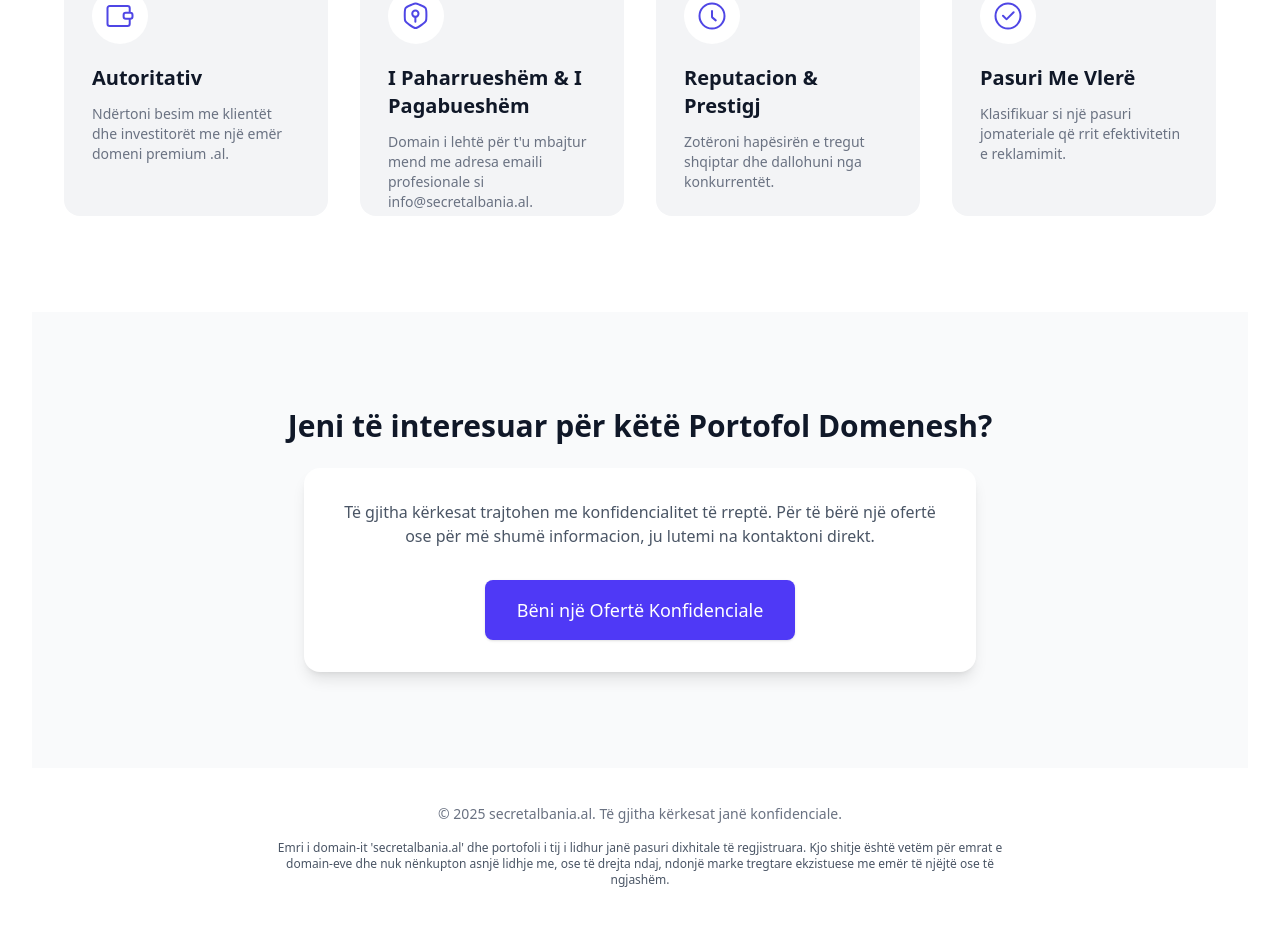
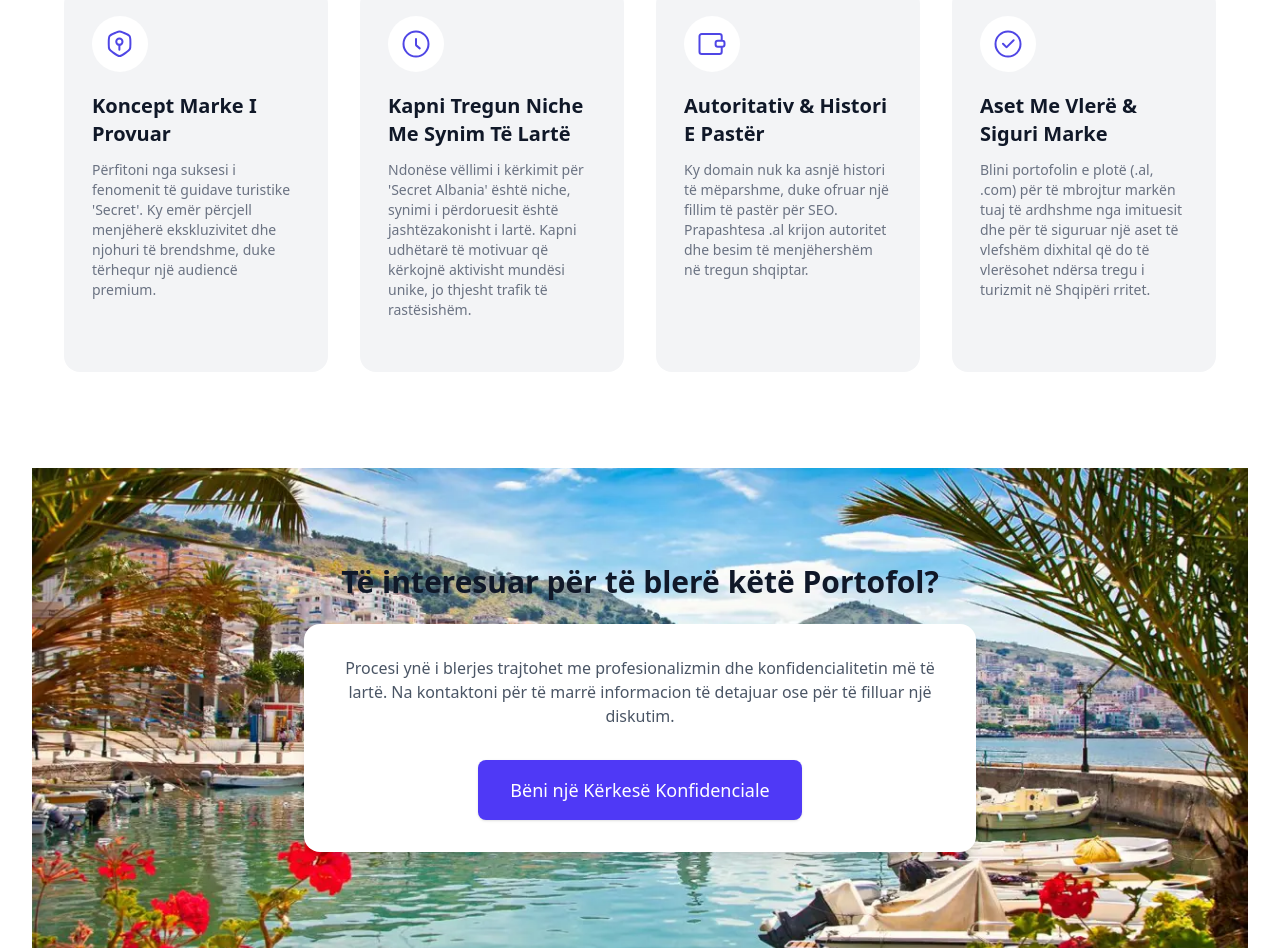
Before and after one commit to klelik/secretalbdomain, a Vue app: page / in a window 1280 px wide. Shown: the part 649-1601 px from the top of the page. Built offline with nearby package versions, Linux system fonts and the light colour scheme.

Commit message:
contnent update

```diff
--- a/src/views/HomeView.vue
+++ b/src/views/HomeView.vue
@@ -1,6 +1,5 @@
 <template>
   <div>
-    <!-- Language Switcher & Sale Badge -->
     <div class="bg-gray-100 py-2">
       <div class="container mx-auto px-4 sm:px-6 lg:px-8 flex justify-between items-center">
         <div class="on-sale-badge">{{ content[lang].saleBadge }}</div>
@@ -27,7 +26,6 @@
       </div>
     </div>
 
-    <!-- Hero Section -->
     <section class="py-16 bg-gray-50">
       <div class="mx-auto max-w-7xl px-4 sm:px-6 lg:px-8 text-center">
         <h1 class="text-5xl md:text-7xl font-bold text-gray-900 mb-4">secretalbania.al</h1>
@@ -39,7 +37,6 @@
       </div>
     </section>
 
-    <!-- Benefits Section -->
     <section class="py-24">
       <div class="mx-auto max-w-7xl px-4 sm:px-6 lg:px-8">
         <div
@@ -84,7 +81,7 @@
           <div
             v-for="benefit in content[lang].benefits"
             :key="benefit.title"
-            class="group relative w-full bg-gray-100 rounded-2xl p-4 transition-all duration-500 max-md:max-w-md max-md:mx-auto md:w-2/5 md:h-64 xl:p-7 xl:w-1/4 hover:bg-indigo-600"
+            class="group relative w-full bg-gray-100 rounded-2xl p-4 transition-all duration-500 max-md:max-w-md max-md:mx-auto md:w-2/5 md:h-96 xl:p-7 xl:w-1/4 hover:bg-indigo-600"
           >
             <div
               class="bg-white rounded-full flex justify-center items-center mb-5 w-14 h-14"
@@ -105,8 +102,11 @@
       </div>
     </section>
 
-    <!-- Contact Section -->
-    <section id="contact" class="py-24 bg-gray-50">
+    <section
+      id="contact"
+      class="py-24 bg-gray-50 hero"
+      :style="{ '--hero-image-url': `url(${heroImageUrl})` }"
+    >
       <div class="mx-auto max-w-7xl px-4 sm:px-6 lg:px-8">
         <h2 class="text-3xl font-bold text-gray-900 text-center mb-6">
           {{ content[lang].contactTitle }}
@@ -125,7 +125,6 @@
       </div>
     </section>
 
-    <!-- Footer -->
     <footer class="py-9">
       <div class="container mx-auto px-6 text-center text-gray-500 text-sm">
         <p>
@@ -133,7 +132,7 @@
           {{ content[lang].footerConfidential }}
         </p>
         <p class="mt-4 text-xs text-gray-600 max-w-3xl mx-auto">
-          {{ content[lang].footerLegal }}
+          **{{ content[lang].footerLegal }}**
         </p>
       </div>
     </footer>
@@ -143,6 +142,7 @@
 <script setup lang="ts">
 // @ts-nocheck
 import { ref, computed } from 'vue'
+import heroImageUrl from '@/assets/albania-og.webp'
 const lang = ref('al')
 console.log('Premium Domain Portfolio for Sale')
 
@@ -163,90 +163,93 @@ const icons = {
 
 const content = {
   en: {
-    saleBadge: 'Premium Domain Name for Sale',
-    portfolioIntro: 'A Premium Domain Portfolio including',
-    benefitsTitle: 'Benefits of owning secretalbania.al',
+    saleBadge: 'Exclusive Domain Portfolio for Sale',
+    portfolioIntro: 'Secure the definitive online brand for exclusive Albanian experiences:',
+    benefitsTitle: 'A Strategic Digital Asset',
     benefitsSubtitle:
-      "Establish your brand's authoritative presence in Albania with this premium domain that distinguishes you from competitors.",
-    offerLink: 'Make an Offer',
+      "The 'Secret [Location]' naming convention is a proven, successful model for high-value tourism. This portfolio provides a premium domain to build a powerful, independent brand for Albania based on this popular narrative.",
+    offerLink: 'Enquire About Acquisition',
     benefits: [
       {
-        title: 'Authoritative',
-        description: 'Build trust with customers and investors with a premium .al domain name.',
+        title: 'Proven Brand Concept',
+        description:
+          "Leverage the success of the 'Secret' travel guide phenomenon. This name instantly conveys exclusivity and insider knowledge, attracting a premium audience.",
+        icon: icons.memorable,
+      },
+      {
+        title: 'Capture the High-Intent Niche',
+        description:
+          "While search volume for 'Secret Albania' is niche, user intent is exceptionally high. Capture motivated travelers actively seeking unique opportunities, not just casual traffic.",
+        icon: icons.reputation,
+      },
+      {
+        title: 'Authoritative & Clean History',
+        description:
+          'This domain has no prior history, offering a clean slate for SEO. The .al TLD establishes immediate authority and trust within the Albanian market.',
         icon: icons.authoritative,
       },
       {
-        title: 'Memorable & Unmistakable',
+        title: 'Valuable Asset & Brand Security',
         description:
-          'Easy to remember domain with professional email addresses like info@secretalbania.al.',
+          "Acquire the complete portfolio (.al, .com) to protect your future brand from imitators and secure a valuable digital asset that will appreciate as Albania's tourism market grows.",
+        icon: icons.asset,
+      },
+    ],
+    contactTitle: 'Interested in Acquiring This Portfolio?',
+    contactSubtitle:
+      'Our acquisition process is handled with the utmost professionalism and confidentiality. Contact us to receive detailed information or to initiate a discussion.',
+    contactButton: 'Make a Confidential Enquiry',
+    emailSubject: 'Confidential Enquiry Regarding the secretalbania.al Portfolio',
+    footerConfidential: 'All inquiries are confidential.',
+    footerLegal:
+      "DISCLAIMER: This sale is for the domain name portfolio (`secretalbania.al`, `mysecretalbania.al`, `mysecretalbania.com`) only. The 'Secret Albania' brand concept is referenced for marketing and illustrative purposes, inspired by successful travel guide brands. This sale does not include, and makes no claim to, any trademark, brand affiliation, or business assets associated with any other existing 'Secret' branded entities. The buyer acquires the digital assets to develop their own independent brand.",
+  },
+  al: {
+    saleBadge: 'Portofol Ekskluziv Domenesh në Shitje',
+    portfolioIntro: 'Siguroni markën përfundimtare online për përvoja ekskluzive shqiptare:',
+    benefitsTitle: 'Një Aset Strategjik Dixhital',
+    benefitsSubtitle:
+      "Konvencioni i emërtimit 'Secret [Vendndodhja]' është një model i provuar dhe i suksesshëm për turizmin me vlerë të lartë. Ky portofol ofron një domain premium për të ndërtuar një markë të fuqishme e të pavarur për Shqipërinë, bazuar në këtë narrativë popullore.",
+    offerLink: 'Informohuni për Blerjen',
+    benefits: [
+      {
+        title: 'Koncept Marke i Provuar',
+        description:
+          "Përfitoni nga suksesi i fenomenit të guidave turistike 'Secret'. Ky emër përcjell menjëherë ekskluzivitet dhe njohuri të brendshme, duke tërhequr një audiencë premium.",
         icon: icons.memorable,
       },
       {
-        title: 'Reputation & Prestige',
-        description: 'Own the Albanian market space and distinguish yourself from competitors.',
+        title: 'Kapni Tregun Niche me Synim të Lartë',
+        description:
+          "Ndonëse vëllimi i kërkimit për 'Secret Albania' është niche, synimi i përdoruesit është jashtëzakonisht i lartë. Kapni udhëtarë të motivuar që kërkojnë aktivisht mundësi unike, jo thjesht trafik të rastësishëm.",
         icon: icons.reputation,
       },
       {
-        title: 'Valuable Asset',
-        description: 'Classified as an intangible asset that increases advertising effectiveness.',
+        title: 'Autoritativ & Histori e Pastër',
+        description:
+          'Ky domain nuk ka asnjë histori të mëparshme, duke ofruar një fillim të pastër për SEO. Prapashtesa .al krijon autoritet dhe besim të menjëhershëm në tregun shqiptar.',
+        icon: icons.authoritative,
+      },
+      {
+        title: 'Aset me Vlerë & Siguri Marke',
+        description:
+          'Blini portofolin e plotë (.al, .com) për të mbrojtur markën tuaj të ardhshme nga imituesit dhe për të siguruar një aset të vlefshëm dixhital që do të vlerësohet ndërsa tregu i turizmit në Shqipëri rritet.',
         icon: icons.asset,
       },
     ],
-    contactTitle: 'Interested in This Domain Portfolio?',
+    contactTitle: 'Të interesuar për të blerë këtë Portofol?',
     contactSubtitle:
-      'All inquiries are handled with strict confidentiality. To make an offer or for more information, please contact us directly.',
-    contactButton: 'Make a Confidential Offer',
-    contactNote: 'This will open your default email application.',
-    emailSubject: 'Inquiry Regarding the secretalbania.al Domain Portfolio',
-    footerConfidential: 'All inquiries are confidential.',
-    footerLegal:
-      "The domain name 'secretalbania.al' and its associated portfolio are registered digital assets. This sale is for the domain names only and does not imply any affiliation with, or rights to, any existing trademarks of the same or similar name.",
-  },
-  al: {
-    saleBadge: 'Domain Premium në Shitje',
-    portfolioIntro: 'Një Portofol Domenesh Premium që përfshin',
-    benefitsTitle: 'Përfitimet e zotërimit të secretalbania.al',
-    benefitsSubtitle:
-      'Vendosni praninë autoritative të markës suaj në Shqipëri me këtë domain premium që ju dallon nga konkurrentët.',
-    offerLink: 'Bëni një Ofertë',
-    benefits: [
-      {
-        title: 'Autoritativ',
-        description: 'Ndërtoni besim me klientët dhe investitorët me një emër domeni premium .al.',
-        icon: icons.authoritative,
-      },
-      {
-        title: 'I paharrueshëm & i Pagabueshëm',
-        description:
-          "Domain i lehtë për t'u mbajtur mend me adresa emaili profesionale si info@secretalbania.al.",
-        icon: icons.memorable,
-      },
-      {
-        title: 'Reputacion & Prestigj',
-        description: 'Zotëroni hapësirën e tregut shqiptar dhe dallohuni nga konkurrentët.',
-        icon: icons.reputation,
-      },
-      {
-        title: 'Pasuri me Vlerë',
-        description: 'Klasifikuar si një pasuri jomateriale që rrit efektivitetin e reklamimit.',
-        icon: icons.asset,
-      },
-    ],
-    contactTitle: 'Jeni të interesuar për këtë Portofol Domenesh?',
-    contactSubtitle:
-      'Të gjitha kërkesat trajtohen me konfidencialitet të rreptë. Për të bërë një ofertë ose për më shumë informacion, ju lutemi na kontaktoni direkt.',
-    contactButton: 'Bëni një Ofertë Konfidenciale',
-    contactNote: 'Kjo do të hapë aplikacionin tuaj të parazgjedhur të emailit.',
-    emailSubject: 'Kërkesë në lidhje me Portofolin e Domain-it secretalbania.al',
+      'Procesi ynë i blerjes trajtohet me profesionalizmin dhe konfidencialitetin më të lartë. Na kontaktoni për të marrë informacion të detajuar ose për të filluar një diskutim.',
+    contactButton: 'Bëni një Kërkesë Konfidenciale',
+    emailSubject: 'Kërkesë Konfidenciale Lidhur me Portofolin secretalbania.al',
     footerConfidential: 'Të gjitha kërkesat janë konfidenciale.',
     footerLegal:
-      "Emri i domain-it 'secretalbania.al' dhe portofoli i tij i lidhur janë pasuri dixhitale të regjistruara. Kjo shitje është vetëm për emrat e domain-eve dhe nuk nënkupton asnjë lidhje me, ose të drejta ndaj, ndonjë marke tregtare ekzistuese me emër të njëjtë ose të ngjashëm.",
+      "SHËNIM I RËNDËSISHËM: Kjo shitje është vetëm për portofolin e emrave të domain-eve (`secretalbania.al`, `mysecretalbania.al`, `mysecretalbania.com`). Koncepti i markës 'Secret Albania' përmendet për qëllime marketingu dhe ilustruese, i frymëzuar nga markat e suksesshme të guidave turistike. Kjo shitje nuk përfshin, dhe nuk pretendon asnjë të drejtë mbi, asnjë markë tregtare, lidhje marke, ose asete biznesi të lidhura me ndonjë entitet tjetër ekzistues të markës 'Secret Albania'. Blerësi fiton asetet dixhitale për të zhvilluar markën e tij të pavarur.",
   },
 }
 
 const mailtoLink = computed(() => {
   const email = 'purchase@secretalbania.al'
-  // FIX: Access `content` directly, not `content.value`
   const subject = content[lang.value].emailSubject
   return `mailto:${email}?subject=${encodeURIComponent(subject)}`
 })
@@ -261,4 +264,10 @@ const mailtoLink = computed(() => {
   font-weight: bold;
   border-radius: 0.375rem;
 }
+
+.hero {
+  background-image: var(--hero-image-url);
+  background-size: cover;
+  background-position: center;
+}
 </style>
```
